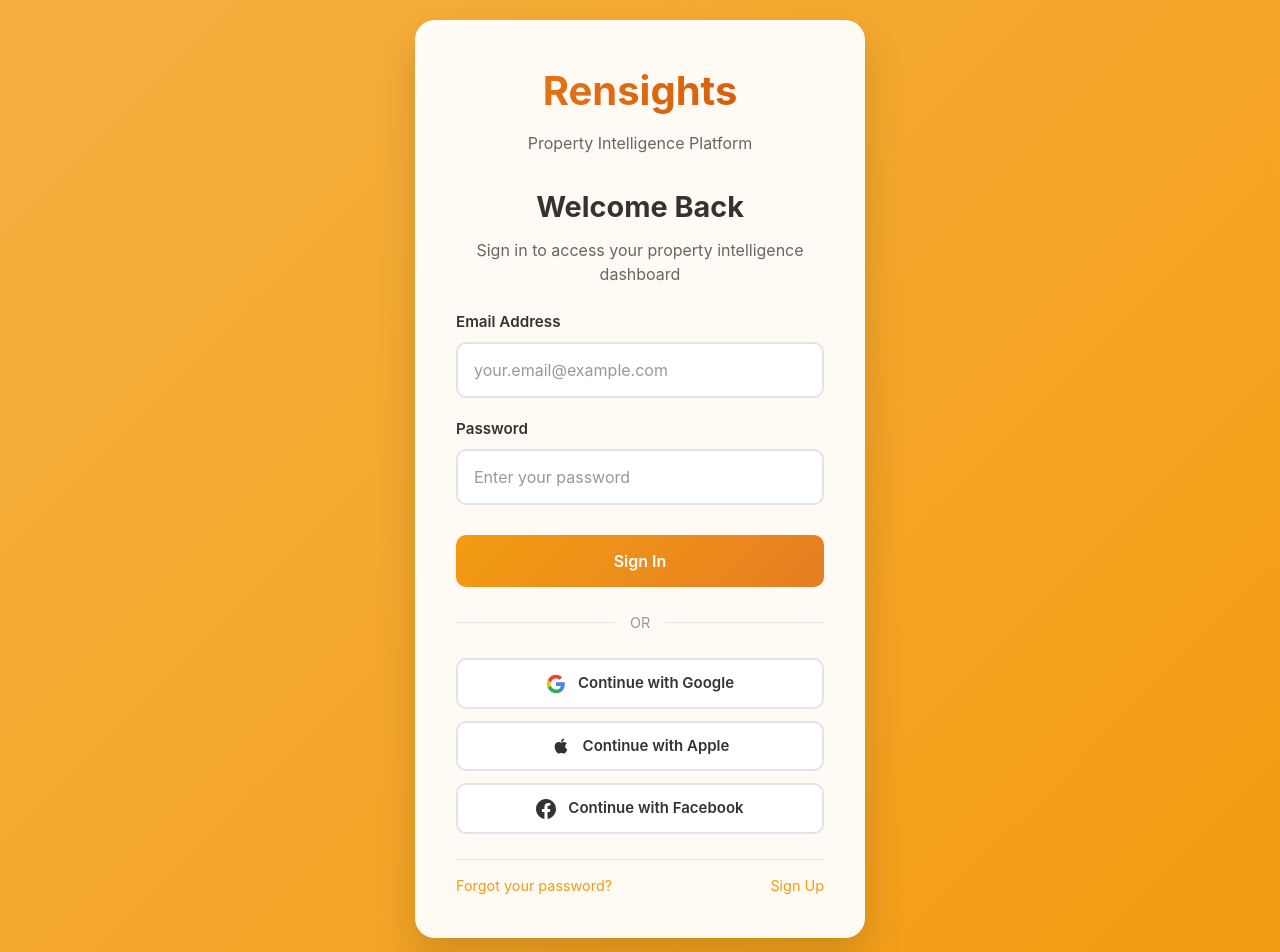
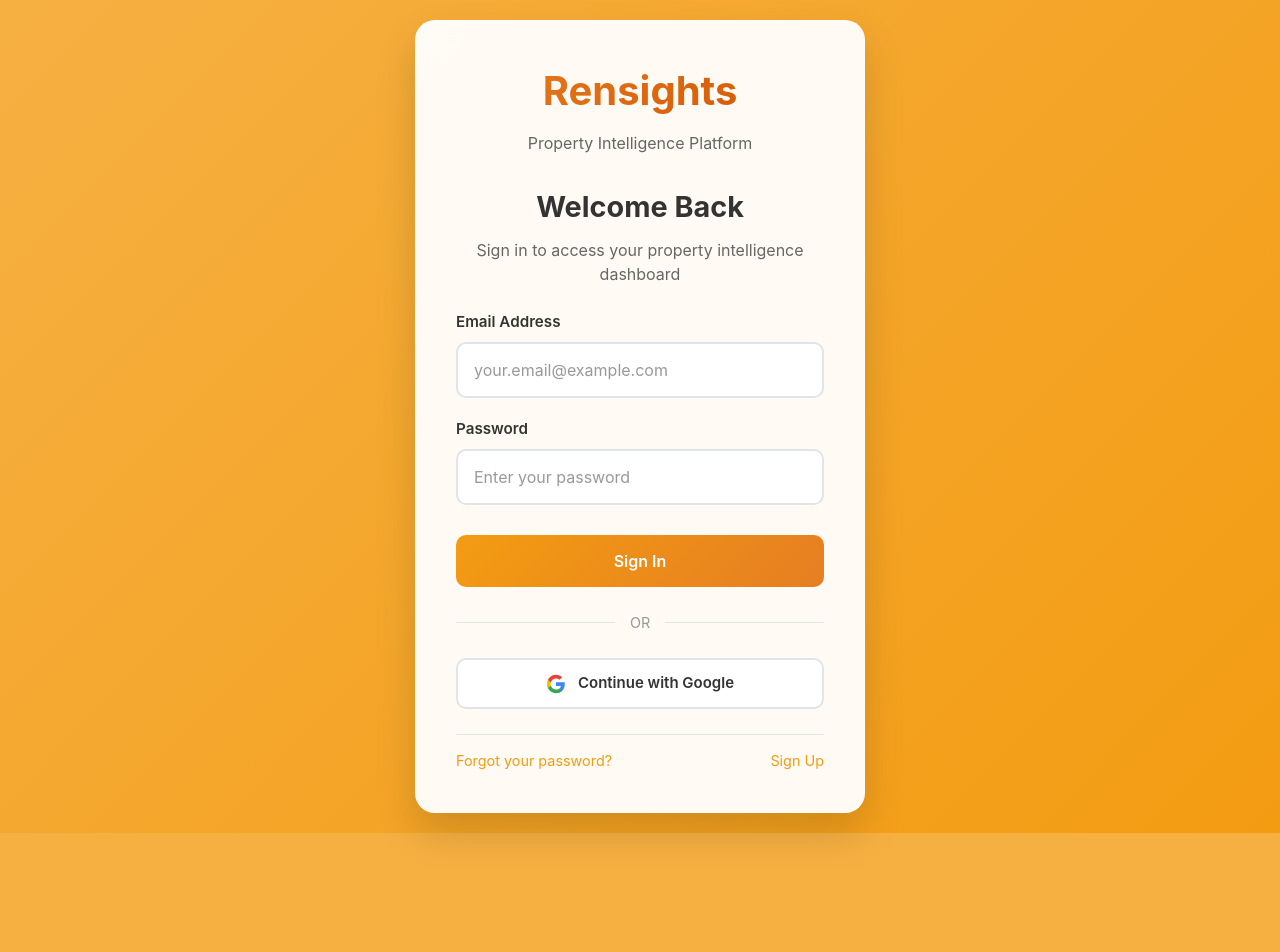
Before and after one commit to Rensights/app-frontend, a Next.js app in the folder src/: page / in a window 1280 px wide. Shown: the top 952 px of the page. After the commit the page ends 833 px from the top, so only its background shows below. Built offline with nearby package versions, Linux system fonts and the light colour scheme.

Commit message:
feat: keep only Google sign-in on login page
- Remove Apple and Facebook sign-in buttons
- Remove unused AppleIcon and FacebookIcon components
- Keep only Google sign-in option

```diff
--- a/src/src/app/page.tsx
+++ b/src/src/app/page.tsx
@@ -341,22 +341,6 @@ export default function Home() {
                   <GoogleIcon />
                   Continue with Google
                 </button>
-                <button
-                  className="social-btn apple"
-                  type="button"
-                  onClick={() => handleSocialLogin("Apple")}
-                >
-                  <AppleIcon />
-                  Continue with Apple
-                </button>
-                <button
-                  className="social-btn facebook"
-                  type="button"
-                  onClick={() => handleSocialLogin("Facebook")}
-                >
-                  <FacebookIcon />
-                  Continue with Facebook
-                </button>
               </div>
         </div>
 
@@ -509,17 +493,3 @@ const GoogleIcon = memo(() => (
   </svg>
 ));
 GoogleIcon.displayName = 'GoogleIcon';
-
-const AppleIcon = memo(() => (
-  <svg viewBox="0 0 24 24" fill="currentColor">
-    <path d="M17.05 20.28c-.98.95-2.05.8-3.08.35-1.09-.46-2.09-.48-3.24 0-1.44.62-2.2.44-3.06-.35C2.79 15.25 3.51 7.59 9.05 7.31c1.35.07 2.29.74 3.08.8 1.18-.24 2.31-.93 3.57-.84 1.51.12 2.65.72 3.4 1.8-3.12 1.87-2.38 5.98.48 7.13-.57 1.5-1.31 2.99-2.54 4.09l.01-.01zM12.03 7.25c-.15-2.23 1.66-4.07 3.74-4.25.29 2.58-2.34 4.5-3.74 4.25z" />
-  </svg>
-));
-AppleIcon.displayName = 'AppleIcon';
-
-const FacebookIcon = memo(() => (
-  <svg viewBox="0 0 24 24" fill="currentColor">
-    <path d="M24 12.073c0-6.627-5.373-12-12-12s-12 5.373-12 12c0 5.99 4.388 10.954 10.125 11.854v-8.385H7.078v-3.47h3.047V9.43c0-3.007 1.792-4.669 4.533-4.669 1.312 0 2.686.235 2.686.235v2.953H15.83c-1.491 0-1.956.925-1.956 1.874v2.25h3.328l-.532 3.47h-2.796v8.385C19.612 23.027 24 18.062 24 12.073z" />
-  </svg>
-));
-FacebookIcon.displayName = 'FacebookIcon';
```
